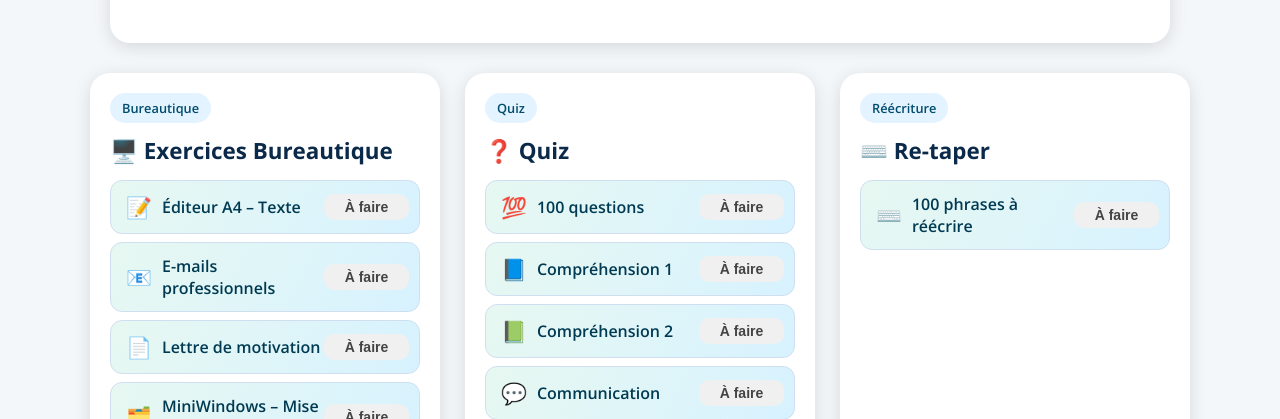
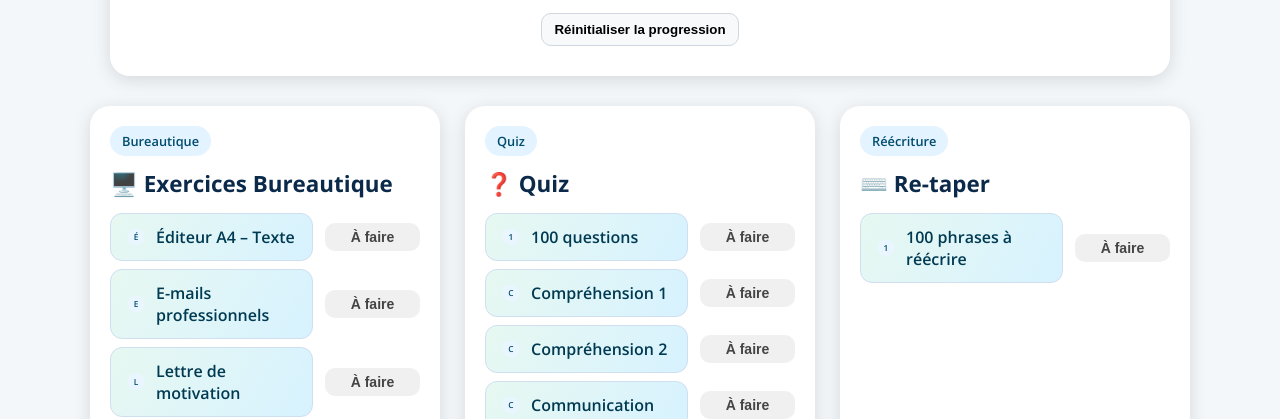
Before and after one commit to alexishoppeler-bot/Proactif, a plain HTML site: page index.html in a window 1280 px wide. Shown: the part 126-545 px from the top of the page. Drawn offline with nearby package versions, Linux system fonts and the light colour scheme.

Commit message:
feat: accessible SVG icons, add reset progression button, migrate storage

```diff
--- a/index.html
+++ b/index.html
@@ -1,155 +1,22 @@
 <!DOCTYPE html>
 <html lang="fr">
+
 <head>
   <meta charset="UTF-8" />
   <title>Plateforme – Autonomie</title>
   <meta name="viewport" content="width=device-width, initial-scale=1.0">
   <link href="https://fonts.googleapis.com/css2?family=Open+Sans:wght@300;400;600;700&display=swap" rel="stylesheet">
+  <meta name="description"
+    content="Plateforme d'exercices pour autonomie : bureautique, français, emploi, compréhension et jeux.">
+  <meta property="og:title" content="Plateforme – Autonomie">
+  <meta property="og:description"
+    content="Exercices pratiques pour améliorer l'autonomie professionnelle et linguistique.">
+  <meta property="og:type" content="website">
+  <link rel="icon" href="/favicon.svg" type="image/svg+xml">
 
-  <style>
-    :root {
-      --blue:#2980ff;
-      --green:#1a8c6d;
-      --dark:#0b2a4a;
-      --bg:#f4f7fa;
-      --text:#1a1a1a;
-      --card:#ffffff;
-      --shadow:0 4px 18px rgba(0,0,0,.12);
-    }
-
-    /* MODE SOMBRE */
-    body.dark {
-      --bg:#0f172a;
-      --card:#1e293b;
-      --text:#e2e8f0;
-      --shadow:0 4px 18px rgba(0,0,0,.4);
-    }
-
-    body {
-      margin:0;
-      font-family:'Open Sans', sans-serif;
-      background:var(--bg);
-      color:var(--text);
-      transition:0.25s ease;
-      padding:20px;
-    }
-
-    /* HEADER */
-    header {
-      text-align:center;
-      padding:30px;
-      background:var(--card);
-      border-radius:20px;
-      box-shadow:var(--shadow);
-      max-width:1000px;
-      margin:0 auto 30px auto;
-      animation:fadeIn 0.5s ease;
-    }
-
-    @keyframes fadeIn {
-      from {opacity:0; transform:translateY(10px);}
-      to {opacity:1; transform:translateY(0);}
-    }
-
-    header h1 {
-      margin:0;
-      font-size:2rem;
-    }
-
-    header p {
-      margin-top:8px;
-      opacity:0.8;
-    }
-
-    /* GRID */
-    .grid {
-      max-width:1100px;
-      margin:0 auto;
-      display:grid;
-      grid-template-columns:repeat(auto-fit,minmax(260px,1fr));
-      gap:25px;
-    }
-
-    /* CATEGORY CARD */
-    .card {
-      background:var(--card);
-      border-radius:20px;
-      box-shadow:var(--shadow);
-      padding:20px;
-      transition:0.2s ease;
-    }
-
-    .card:hover {
-      transform:translateY(-5px);
-      box-shadow:0 6px 22px rgba(0,0,0,.18);
-    }
-
-    .card h2 {
-      margin:0 0 14px;
-      font-size:1.4rem;
-      color:var(--dark);
-      display:flex;
-      align-items:center;
-      gap:10px;
-    }
-
-    .tag {
-      display:inline-block;
-      padding:6px 12px;
-      border-radius:999px;
-      background:#e3f3ff;
-      color:#004c6d;
-      font-size:0.8rem;
-      margin-bottom:12px;
-      font-weight:600;
-    }
-
-    /* EXERCISE BUTTON */
-    .exercise-btn {
-      display:flex;
-      align-items:center;
-      gap:10px;
-      background:linear-gradient(120deg, #e7f8f1, #d7f2ff);
-      padding:12px 15px;
-      border-radius:12px;
-      margin:8px 0;
-      text-decoration:none;
-      color:#003a52;
-      font-weight:600;
-      transition:0.15s;
-      border:1px solid #cfdff0;
-      position:relative;
-      padding-right:95px; /* espace pour le bouton Terminé */
-    }
-
-    .exercise-btn:hover {
-      background:linear-gradient(120deg, #dff7ed, #cfeaff);
-      transform:translateX(5px);
-      box-shadow:0 4px 10px rgba(0,0,0,0.10);
-    }
-
-    .exercise-btn span.icon {
-      font-size:1.3rem;
-    }
-
-    /* BOUTON ✔ / À FAIRE */
-    .status-btn {
-      position:absolute;
-      right:10px;
-      top:50%;
-      transform:translateY(-50%);
-      padding:5px 10px;
-      border-radius:10px;
-      font-size:14px;
-      border:none;
-      cursor:pointer;
-      font-weight:700;
-      min-width:85px;
-      text-align:center;
-      transition:0.25s ease;
-    }
-
-  </style>
+  <link rel="preconnect" href="https://fonts.googleapis.com">
+  <link rel="preconnect" href="https://fonts.gstatic.com" crossorigin>
+  <link rel="stylesheet" href="styles.css">
 </head>
 
 <body>
@@ -157,6 +24,9 @@
   <header>
     <h1>📚 Plateforme autonomie</h1>
     <p>Exercices de bureautique, français, emploi, compréhension, jeux…</p>
+    <div style="margin-top:12px">
+      <button id="reset-prog" type="button">Réinitialiser la progression</button>
+    </div>
   </header>
 
   <div class="grid">
@@ -166,11 +36,16 @@
       <span class="tag">Bureautique</span>
       <h2>🖥️ Exercices Bureautique</h2>
 
-    <a class="exercise-btn" href="exercices/bureautique/editeur-a4.html"><span class="icon">📝</span> Éditeur A4 – Texte</a>
-    <a class="exercise-btn" href="exercices/bureautique/emails-professionnels.html"><span class="icon">📧</span> E-mails professionnels</a>
-    <a class="exercise-btn" href="exercices/bureautique/lettre-motivation.html"><span class="icon">📄</span> Lettre de motivation</a>
-    <a class="exercise-btn" href="exercices/bureautique/miniwindows-mise-en-forme.html"><span class="icon">🗂️</span> MiniWindows – Mise en forme</a>
-    <a class="exercise-btn" href="exercices/bureautique/organiser-documents-dossiers.html"><span class="icon">📁</span> Organiser les documents</a>
+      <a class="exercise-btn" href="exercices/bureautique/editeur-a4.html"><span class="icon">📝</span> Éditeur A4 –
+        Texte</a>
+      <a class="exercise-btn" href="exercices/bureautique/emails-professionnels.html"><span class="icon">📧</span>
+        E-mails professionnels</a>
+      <a class="exercise-btn" href="exercices/bureautique/lettre-motivation.html"><span class="icon">📄</span> Lettre de
+        motivation</a>
+      <a class="exercise-btn" href="exercices/bureautique/miniwindows-mise-en-forme.html"><span class="icon">🗂️</span>
+        MiniWindows – Mise en forme</a>
+      <a class="exercise-btn" href="exercices/bureautique/organiser-documents-dossiers.html"><span
+          class="icon">📁</span> Organiser les documents</a>
     </div>
 
     <!-- QUIZ -->
@@ -179,8 +54,10 @@
       <h2>❓ Quiz</h2>
 
       <a class="exercise-btn" href="exercices/quiz/100quiz_html.html"><span class="icon">💯</span> 100 questions</a>
-    <a class="exercise-btn" href="exercices/quiz/comprehension-1.html"><span class="icon">📘</span> Compréhension 1</a>
-    <a class="exercise-btn" href="exercices/quiz/comprehension-2.html"><span class="icon">📗</span> Compréhension 2</a>
+      <a class="exercise-btn" href="exercices/quiz/comprehension-1.html"><span class="icon">📘</span> Compréhension
+        1</a>
+      <a class="exercise-btn" href="exercices/quiz/comprehension-2.html"><span class="icon">📗</span> Compréhension
+        2</a>
       <a class="exercise-btn" href="exercices/quiz/communication-3.html"><span class="icon">💬</span> Communication</a>
       <a class="exercise-btn" href="exercices/quiz/examen-ecrit.html"><span class="icon">📝</span> Examen écrit</a>
     </div>
@@ -190,7 +67,8 @@
       <span class="tag">Réécriture</span>
       <h2>⌨️ Re-taper</h2>
 
-    <a class="exercise-btn" href="exercices/retaper/clavier-reecriture.html"><span class="icon">⌨️</span> 100 phrases à réécrire</a>
+      <a class="exercise-btn" href="exercices/retaper/clavier-reecriture.html"><span class="icon">⌨️</span> 100 phrases
+        à réécrire</a>
     </div>
 
     <!-- REPONSES OUVERTES -->
@@ -198,11 +76,17 @@
       <span class="tag">Expression écrite</span>
       <h2>📝 Réponses ouvertes</h2>
 
-    <a class="exercise-btn" href="exercices/reponses_ouvertes/competences-pro.html"><span class="icon">🛠️</span> Compétences professionnelles</a>
-    <a class="exercise-btn" href="exercices/reponses_ouvertes/ecrire-en-francais-situations-professionnelle.html"><span class="icon">🏢</span> Situations professionnelles</a>
-    <a class="exercise-btn" href="exercices/reponses_ouvertes/les-bonnes-attitudes-au-travail.html"><span class="icon">✅</span> Bonnes attitudes</a>
-    <a class="exercise-btn" href="exercices/reponses_ouvertes/simulation-de-situations-professionnelles.html"><span class="icon">🎭</span> Simulation</a>
-    <a class="exercise-btn" href="exercices/reponses_ouvertes/debats/debats.html"><span class="icon">🙋‍♀️</span> À mon avis</a>
+      <a class="exercise-btn" href="exercices/reponses_ouvertes/competences-pro.html"><span class="icon">🛠️</span>
+        Compétences professionnelles</a>
+      <a class="exercise-btn"
+        href="exercices/reponses_ouvertes/ecrire-en-francais-situations-professionnelle.html"><span
+          class="icon">🏢</span> Situations professionnelles</a>
+      <a class="exercise-btn" href="exercices/reponses_ouvertes/les-bonnes-attitudes-au-travail.html"><span
+          class="icon">✅</span> Bonnes attitudes</a>
+      <a class="exercise-btn" href="exercices/reponses_ouvertes/simulation-de-situations-professionnelles.html"><span
+          class="icon">🎭</span> Simulation</a>
+      <a class="exercise-btn" href="exercices/reponses_ouvertes/debats/debats.html"><span class="icon">🙋‍♀️</span> À
+        mon avis</a>
     </div>
 
     <!-- RECHERCHE EMPLOI -->
@@ -210,11 +94,16 @@
       <span class="tag">Recherche d’emploi</span>
       <h2>🔎 Recherche d’emploi</h2>
 
-    <a class="exercise-btn" href="exercices/recherche_emploi/formulaire-profil.html"><span class="icon">📋</span> Mon profil</a>
-    <a class="exercise-btn" href="exercices/recherche_emploi/parler-de-mon-dernier-travail.html"><span class="icon">🏭</span> Dernier travail</a>
-    <a class="exercise-btn" href="exercices/recherche_emploi/qualites-personnelles.html"><span class="icon">🌟</span> Qualités</a>
-    <a class="exercise-btn" href="exercices/recherche_emploi/questions-entretien.html"><span class="icon">❓</span> Questions entretien</a>
-    <a class="exercise-btn" href="exercices/recherche_emploi/annonces.html"><span class="icon">🔍</span> Annonces de travail</a>
+      <a class="exercise-btn" href="exercices/recherche_emploi/formulaire-profil.html"><span class="icon">📋</span> Mon
+        profil</a>
+      <a class="exercise-btn" href="exercices/recherche_emploi/parler-de-mon-dernier-travail.html"><span
+          class="icon">🏭</span> Dernier travail</a>
+      <a class="exercise-btn" href="exercices/recherche_emploi/qualites-personnelles.html"><span class="icon">🌟</span>
+        Qualités</a>
+      <a class="exercise-btn" href="exercices/recherche_emploi/questions-entretien.html"><span class="icon">❓</span>
+        Questions entretien</a>
+      <a class="exercise-btn" href="exercices/recherche_emploi/annonces.html"><span class="icon">🔍</span> Annonces de
+        travail</a>
     </div>
 
     <!-- AUDIO -->
@@ -222,7 +111,8 @@
       <span class="tag">Audio</span>
       <h2>🎧 Compréhension orale</h2>
 
-    <a class="exercise-btn" href="exercices/audio/audio-fabrice.html"><span class="icon">🎧</span> Entretien – Fabrice</a>
+      <a class="exercise-btn" href="exercices/audio/audio-fabrice.html"><span class="icon">🎧</span> Entretien –
+        Fabrice</a>
     </div>
 
     <!-- APPARIER -->
@@ -230,7 +120,8 @@
       <span class="tag">Apparier</span>
       <h2>🔗 Apparier</h2>
 
-    <a class="exercise-btn" href="exercices/apparier/apparier-metiers-outils.html"><span class="icon">🔧</span> Métiers – outils</a>
+      <a class="exercise-btn" href="exercices/apparier/apparier-metiers-outils.html"><span class="icon">🔧</span>
+        Métiers – outils</a>
       <a class="exercise-btn" href="exercices/apparier/apparier100.html"><span class="icon">👀</span> Vocabulaire</a>
     </div>
 
@@ -242,7 +133,8 @@
       <a class="exercise-btn" href="exercices/jeux/heure.html"><span class="icon">🕒</span> L’heure</a>
       <a class="exercise-btn" href="exercices/jeux/jeu-clics.html"><span class="icon">🖱️</span> Clics</a>
       <a class="exercise-btn" href="exercices/jeux/jeu-directions.html"><span class="icon">🧭</span> Directions</a>
-    <a class="exercise-btn" href="exercices/jeux/mot-image-metiers.html"><span class="icon">👷</span> Mot ↔ image métiers</a>
+      <a class="exercise-btn" href="exercices/jeux/mot-image-metiers.html"><span class="icon">👷</span> Mot ↔ image
+        métiers</a>
     </div>
 
   </div>
@@ -265,50 +157,125 @@ document.addEventListener("keydown", e => {
 
 
     /* PROGRESSION ✔ / À FAIRE */
-const progression = JSON.parse(localStorage.getItem("progression") || "{}");
+    // stockage versionné + migration depuis ancienne clé 'progression'
+    const STORAGE_KEY = 'proactif_progress_v1';
+    let progression = {};
+    try {
+      const saved = localStorage.getItem(STORAGE_KEY) || localStorage.getItem('progression');
+      progression = JSON.parse(saved || '{}');
+    } catch (e) {
+      progression = {};
+    }
 
-document.querySelectorAll(".exercise-btn").forEach(btn => {
+    document.querySelectorAll('.exercise-btn').forEach(btn => {
 
-  const url = btn.getAttribute("href");
+      const url = btn.getAttribute('href');
 
-  // Créer bouton de statut
-  const statusBtn = document.createElement("button");
-  statusBtn.className = "status-btn";
-  btn.appendChild(statusBtn);
+      // Créer bouton de statut (en dehors du lien pour respecter l'accessibilité)
+      const statusBtn = document.createElement('button');
+      statusBtn.className = 'status-btn';
+      statusBtn.type = 'button';
+      statusBtn.setAttribute('aria-pressed', 'false');
+      statusBtn.setAttribute('aria-label', 'Marquer comme terminé');
 
-  // Applique l'état visuel
+      // Insérer le bouton dans un conteneur commun avec le lien
+      const row = document.createElement('div');
+      row.className = 'exercise-row';
+      if (btn.parentNode) {
+        btn.parentNode.insertBefore(row, btn);
+        row.appendChild(btn);
+        row.appendChild(statusBtn);
+      }
+
+      // Applique l'état visuel et ARIA
       function sync() {
-    if (progression[url]) {
-      statusBtn.textContent = "✔ Terminé";
-      statusBtn.style.background = "#18c96e";
-      statusBtn.style.color = "white";
+        const done = !!progression[url];
+        statusBtn.textContent = done ? '✔ Terminé' : 'À faire';
+        statusBtn.style.background = done ? '#18c96e' : '#f0f0f0';
+        statusBtn.style.color = done ? 'white' : '#444';
+        statusBtn.setAttribute('aria-pressed', done ? 'true' : 'false');
+        statusBtn.setAttribute('aria-label', done ? 'Marquer comme non terminé' : 'Marquer comme terminé');
 
-      btn.style.background = "#d6ffe8";
-      btn.style.borderColor = "#9ee7c3";
-      btn.style.boxShadow = "0 4px 12px rgba(0,150,80,0.25)";
+        if (done) {
+          btn.style.background = '#d6ffe8';
+          btn.style.borderColor = '#9ee7c3';
+          btn.style.boxShadow = '0 4px 12px rgba(0,150,80,0.25)';
         } else {
-      statusBtn.textContent = "À faire";
-      statusBtn.style.background = "#f0f0f0";
-      statusBtn.style.color = "#444";
-
-      btn.style.background = "linear-gradient(120deg, #e7f8f1, #d7f2ff)";
-      btn.style.borderColor = "#cfdff0";
-      btn.style.boxShadow = "none";
+          btn.style.background = 'linear-gradient(120deg, #e7f8f1, #d7f2ff)';
+          btn.style.borderColor = '#cfdff0';
+          btn.style.boxShadow = 'none';
         }
       }
 
       sync(); // initialisation
 
-  // Toggle statut
-  statusBtn.addEventListener("click", e => {
+      // Toggle statut (click ou clavier géré par le bouton natif)
+      statusBtn.addEventListener('click', e => {
         e.preventDefault();
         progression[url] = !progression[url];
-    localStorage.setItem("progression", JSON.stringify(progression));
+        try { localStorage.setItem(STORAGE_KEY, JSON.stringify(progression)); } catch (err) { }
         sync();
       });
 
     });
+
+    /* REMPLACER EMOJIS PAR SVG ACCESSIBLES (généré dynamiquement) */
+    function enhanceIcons() {
+      document.querySelectorAll('.exercise-btn').forEach(link => {
+        const iconSpan = link.querySelector('.icon');
+        if (!iconSpan) return;
+
+        // garder texte de remplacement pour accessibilité
+        const label = link.textContent.replace(iconSpan.textContent, '').trim();
+        const initial = (label[0] || '').toUpperCase();
+
+        // créer SVG simple : cercle + lettre
+        const ns = 'http://www.w3.org/2000/svg';
+        const svg = document.createElementNS(ns, 'svg');
+        svg.setAttribute('viewBox', '0 0 24 24');
+        svg.setAttribute('width', '20');
+        svg.setAttribute('height', '20');
+        svg.setAttribute('role', 'img');
+        svg.setAttribute('aria-label', label + ' icône');
+        svg.classList.add('icon-svg');
+
+        const circle = document.createElementNS(ns, 'circle');
+        circle.setAttribute('cx', '12');
+        circle.setAttribute('cy', '12');
+        circle.setAttribute('r', '10');
+        circle.setAttribute('fill', '#e9f6ff');
+        svg.appendChild(circle);
+
+        const text = document.createElementNS(ns, 'text');
+        text.setAttribute('x', '12');
+        text.setAttribute('y', '16');
+        text.setAttribute('text-anchor', 'middle');
+        text.setAttribute('font-size', '10');
+        text.setAttribute('fill', '#004c6d');
+        text.setAttribute('font-family', 'Open Sans, system-ui, sans-serif');
+        text.textContent = initial;
+        svg.appendChild(text);
+
+        // remplacer le contenu du span.icon par le SVG
+        iconSpan.innerHTML = '';
+        iconSpan.appendChild(svg);
+      });
+    }
+
+    enhanceIcons();
+
+    /* BOUTON RÉINITIALISER */
+    const resetBtn = document.getElementById('reset-prog');
+    if (resetBtn) {
+      resetBtn.addEventListener('click', () => {
+        if (!confirm('Réinitialiser toutes les progressions ?')) return;
+        try { localStorage.removeItem('proactif_progress_v1'); localStorage.removeItem('progression'); } catch (e) { }
+        // recharge pour réinitialiser l'UI proprement
+        location.reload();
+      });
+    }
   </script>
 
 </body>
+
 </html>
--- /dev/null
+++ b/styles.css
@@ -0,0 +1,192 @@
+:root {
+    --blue: #2980ff;
+    --green: #1a8c6d;
+    --dark: #0b2a4a;
+    --bg: #f4f7fa;
+    --text: #1a1a1a;
+    --card: #ffffff;
+    --shadow: 0 4px 18px rgba(0, 0, 0, .12);
+}
+
+/* MODE SOMBRE */
+body.dark {
+    --bg: #0f172a;
+    --card: #1e293b;
+    --text: #e2e8f0;
+    --shadow: 0 4px 18px rgba(0, 0, 0, .4);
+}
+
+body {
+    margin: 0;
+    font-family: 'Open Sans', sans-serif;
+    background: var(--bg);
+    color: var(--text);
+    transition: 0.25s ease;
+    padding: 20px;
+}
+
+/* HEADER */
+header {
+    text-align: center;
+    padding: 30px;
+    background: var(--card);
+    border-radius: 20px;
+    box-shadow: var(--shadow);
+    max-width: 1000px;
+    margin: 0 auto 30px auto;
+    animation: fadeIn 0.5s ease;
+}
+
+@keyframes fadeIn {
+    from {
+        opacity: 0;
+        transform: translateY(10px);
+    }
+
+    to {
+        opacity: 1;
+        transform: translateY(0);
+    }
+}
+
+header h1 {
+    margin: 0;
+    font-size: 2rem;
+}
+
+header p {
+    margin-top: 8px;
+    opacity: 0.8;
+}
+
+/* GRID */
+.grid {
+    max-width: 1100px;
+    margin: 0 auto;
+    display: grid;
+    grid-template-columns: repeat(auto-fit, minmax(260px, 1fr));
+    gap: 25px;
+}
+
+/* CATEGORY CARD */
+.card {
+    background: var(--card);
+    border-radius: 20px;
+    box-shadow: var(--shadow);
+    padding: 20px;
+    transition: 0.2s ease;
+}
+
+.card:hover {
+    transform: translateY(-5px);
+    box-shadow: 0 6px 22px rgba(0, 0, 0, .18);
+}
+
+.card h2 {
+    margin: 0 0 14px;
+    font-size: 1.4rem;
+    color: var(--dark);
+    display: flex;
+    align-items: center;
+    gap: 10px;
+}
+
+.tag {
+    display: inline-block;
+    padding: 6px 12px;
+    border-radius: 999px;
+    background: #e3f3ff;
+    color: #004c6d;
+    font-size: 0.8rem;
+    margin-bottom: 12px;
+    font-weight: 600;
+}
+
+/* EXERCISE ROW */
+.exercise-row {
+    display: flex;
+    align-items: center;
+    gap: 12px;
+    margin: 8px 0;
+}
+
+.exercise-btn {
+    display: flex;
+    align-items: center;
+    gap: 10px;
+    background: linear-gradient(120deg, #e7f8f1, #d7f2ff);
+    padding: 12px 15px;
+    border-radius: 12px;
+    text-decoration: none;
+    color: #003a52;
+    font-weight: 600;
+    transition: 0.15s;
+    border: 1px solid #cfdff0;
+    flex: 1 1 auto;
+}
+
+.exercise-btn:hover {
+    background: linear-gradient(120deg, #dff7ed, #cfeaff);
+    transform: translateX(5px);
+    box-shadow: 0 4px 10px rgba(0, 0, 0, 0.10);
+}
+
+.exercise-btn span.icon {
+    font-size: 1.3rem;
+}
+
+.icon-svg {
+    display: block;
+    vertical-align: middle;
+}
+
+/* Reset button */
+#reset-prog {
+    background: #f8f9fb;
+    border: 1px solid #d0d7e0;
+    padding: 8px 12px;
+    border-radius: 10px;
+    font-weight: 700;
+    cursor: pointer;
+}
+
+#reset-prog:hover {
+    background: #fff;
+}
+
+/* STATUS BUTTON */
+.status-btn {
+    padding: 6px 10px;
+    border-radius: 10px;
+    font-size: 14px;
+    border: none;
+    cursor: pointer;
+    font-weight: 700;
+    min-width: 95px;
+    text-align: center;
+    transition: 0.18s ease;
+    display: inline-flex;
+    align-items: center;
+    justify-content: center;
+}
+
+.status-btn:focus-visible {
+    outline: 3px solid rgba(41, 128, 255, 0.18);
+    outline-offset: 3px;
+}
+
+/* Respect user preference for reduced motion */
+@media (prefers-reduced-motion: reduce) {
+    * {
+        transition: none !important;
+        animation: none !important;
+    }
+}
+
+/* Small screens adjustments */
+@media (max-width:420px) {
+    .status-btn {
+        min-width: 80px;
+        font-size: 13px;
+    }
+}
```
Also changed, not shown: favicon.svg (added). Lines whose indentation alone changed are shown as unchanged.
